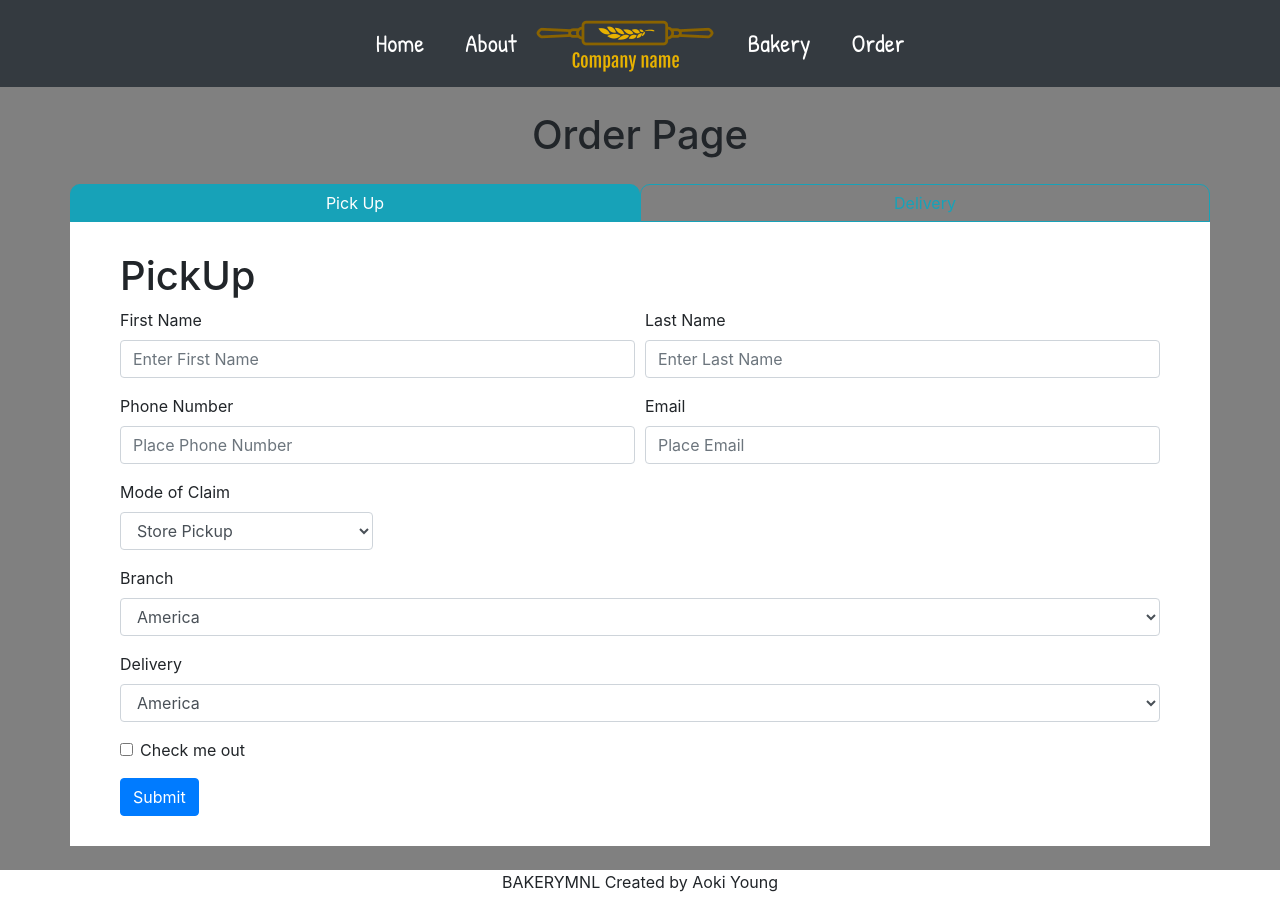
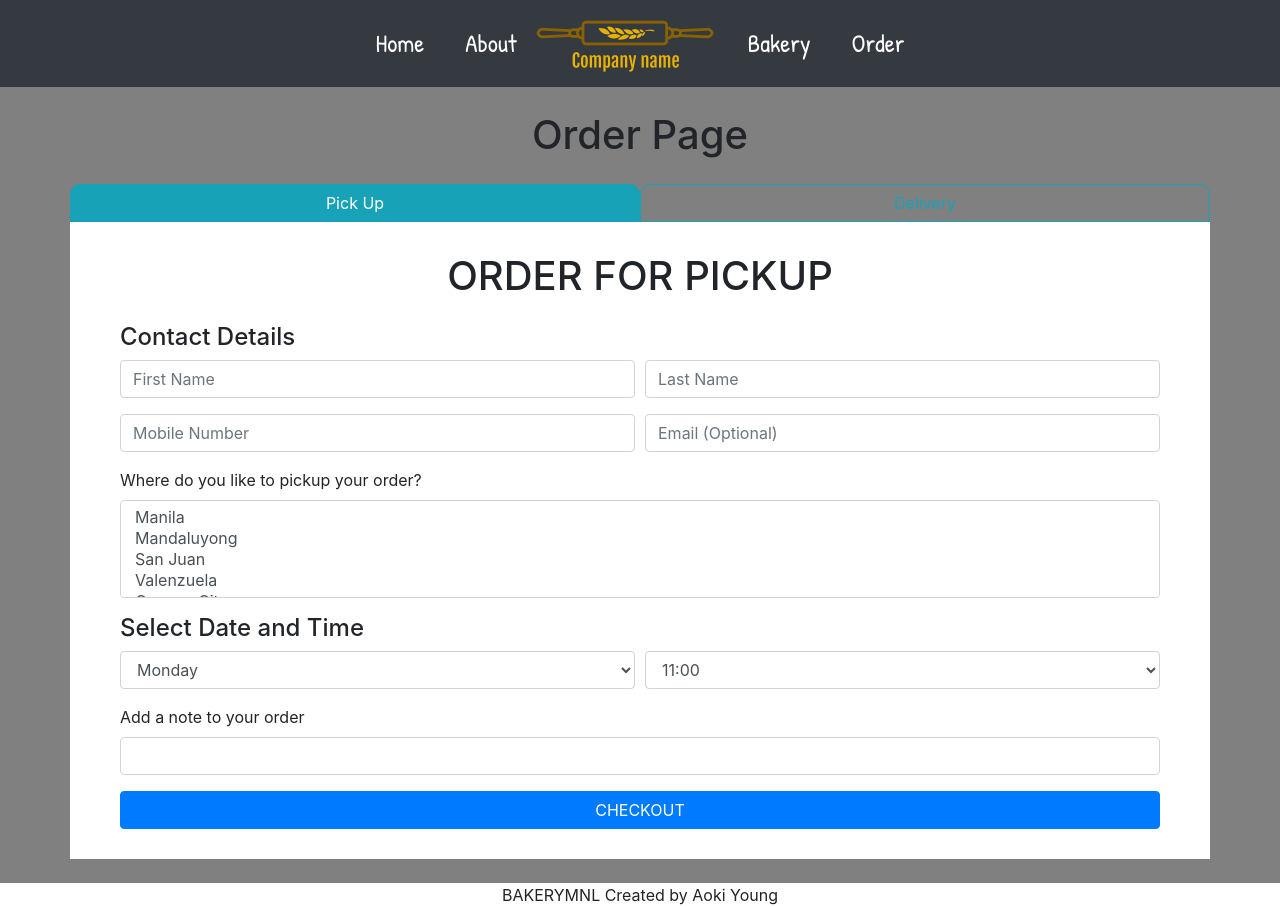
Before and after one commit to michikogo/BakeryMNL, a React (Create React App) app: page /order in a window 1280 px wide. Built offline with nearby package versions, Linux system fonts and the light colour scheme.

Commit message:
Update PickUp.js

```diff
--- a/src/Components/Order/PickUp.js
+++ b/src/Components/Order/PickUp.js
@@ -4,88 +4,78 @@ import { Form, Col, Button } from "react-bootstrap";
 const PickUp = () => {
   return (
     <Form>
-      <h1>PickUp</h1>
+      <h1 className="title-padding-bottom">ORDER FOR PICKUP</h1>
+      <h4>Contact Details</h4>
       <Form.Row>
         <Form.Group as={Col}>
-          <Form.Label>First Name</Form.Label>
-          <Form.Control type="text" placeholder="Enter First Name" />
+          <Form.Control type="text" placeholder="First Name" />
         </Form.Group>
 
         <Form.Group as={Col}>
-          <Form.Label>Last Name</Form.Label>
-          <Form.Control type="text" placeholder="Enter Last Name" />
+          <Form.Control type="text" placeholder="Last Name" />
         </Form.Group>
       </Form.Row>
 
       <Form.Row>
-        <Col>
-          <Form.Group>
-            <Form.Label>Phone Number</Form.Label>
-            <Form.Control type="number" placeholder="Place Phone Number" />
-          </Form.Group>
-        </Col>
-        <Col>
-          <Form.Group>
-            <Form.Label>Email</Form.Label>
-            <Form.Control type="email" placeholder="Place Email" />
-          </Form.Group>
-        </Col>
+        <Form.Group as={Col}>
+          <Form.Control type="number" placeholder="Mobile Number" />
+        </Form.Group>
+        <Form.Group as={Col}>
+          <Form.Control type="email" placeholder="Email (Optional)" />
+        </Form.Group>
       </Form.Row>
 
       <Form.Row>
-        <Col xs={3}>
-          <Form.Group>
-            <Form.Label>Mode of Claim</Form.Label>
-            <Form.Control as="select">
-              <option>Store Pickup</option>
-              <option>Delivery</option>
-            </Form.Control>
-          </Form.Group>
-        </Col>
+        <Form.Group as={Col}>
+          <Form.Label>Where do you like to pickup your order?</Form.Label>
+          <Form.Control as="select" multiple>
+            <option>Manila</option>
+            <option>Mandaluyong</option>
+            <option>San Juan</option>
+            <option>Valenzuela</option>
+            <option>Quezon City</option>
+            <option>Marikina</option>
+            <option>Pasig</option>
+            <option>Taguig</option>
+            <option>Makati</option>
+            <option>Pasay</option>
+          </Form.Control>
+        </Form.Group>
+      </Form.Row>
+
+      <h4>Select Date and Time</h4>
+      <Form.Row>
+        <Form.Group as={Col}>
+          <Form.Control as="select" placeholder="Date">
+            <option>Monday</option>
+            <option>Tuesday</option>
+            <option>Wednesday</option>
+            <option>Thursday</option>
+            <option>Friday</option>
+          </Form.Control>
+        </Form.Group>
+        <Form.Group as={Col}>
+          <Form.Control as="select" placeholder="Time">
+            <option>11:00</option>
+            <option>12:00</option>
+            <option>1:00</option>
+            <option>2:00</option>
+            <option>3:00</option>
+            <option>4:00</option>
+            <option>5:00</option>
+          </Form.Control>
+        </Form.Group>
       </Form.Row>
 
       <Form.Row>
-        <Col>
-          <Form.Group>
-            <Form.Label>Branch</Form.Label>
-            <Form.Control as="select">
-              <option>America</option>
-              <option>Japan</option>
-              <option>Philippines</option>
-              <option>Singapore</option>
-              <option>Hong Kong</option>
-              <option>Italy</option>
-              <option>France</option>
-              <option>Ireland</option>
-            </Form.Control>
-          </Form.Group>
-        </Col>
+        <Form.Group as={Col}>
+          <Form.Label>Add a note to your order</Form.Label>
+          <Form.Control type="textarea" col="3" />
+        </Form.Group>
       </Form.Row>
 
-      <Form.Row>
-        <Col>
-          <Form.Group>
-            <Form.Label>Delivery</Form.Label>
-            <Form.Control as="select">
-              <option>America</option>
-              <option>Japan</option>
-              <option>Philippines</option>
-              <option>Singapore</option>
-              <option>Hong Kong</option>
-              <option>Italy</option>
-              <option>France</option>
-              <option>Ireland</option>
-            </Form.Control>
-          </Form.Group>
-        </Col>
-      </Form.Row>
-
-      <Form.Group id="formGridCheckbox">
-        <Form.Check type="checkbox" label="Check me out" />
-      </Form.Group>
-
-      <Button variant="primary" type="submit">
-        Submit
+      <Button variant="primary" type="submit" block>
+        CHECKOUT
       </Button>
     </Form>
   );
--- a/src/Components/Order/index.css
+++ b/src/Components/Order/index.css
@@ -1,3 +1,4 @@
+/*********** ORDER ***********/
 .order-title {
   text-align: center;
   margin-bottom: 25px;
@@ -18,3 +19,11 @@
   background-color: #fff;
   padding: 30px 50px !important;
 }
+
+/*********** PICKUP ***********/
+.title-padding-bottom {
+  padding-bottom: 15px;
+  text-align: center;
+}
+
+/*********** DELIVER ***********/
```
